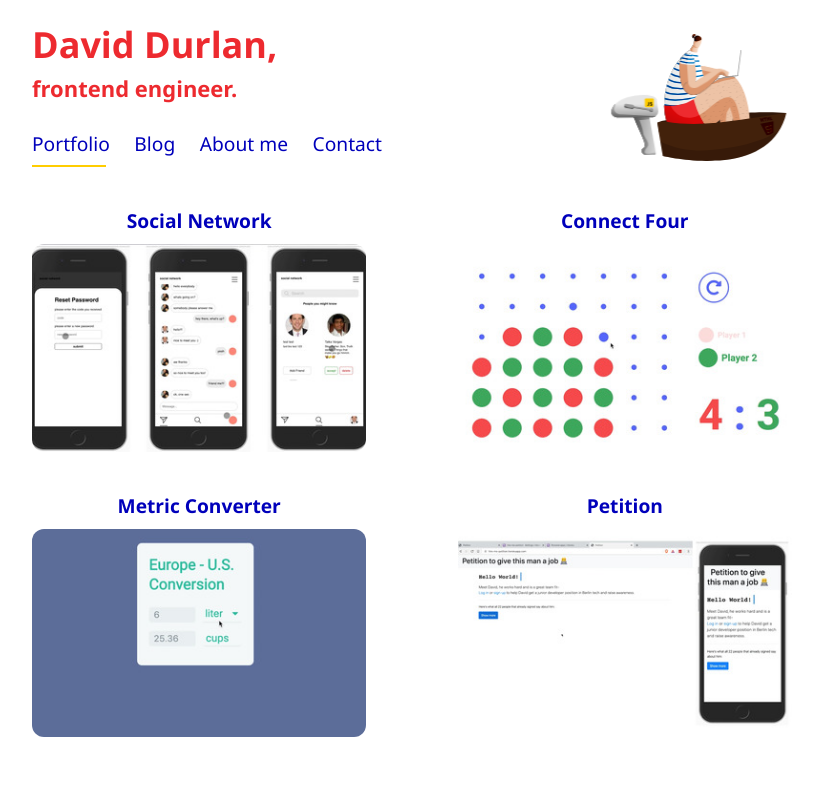
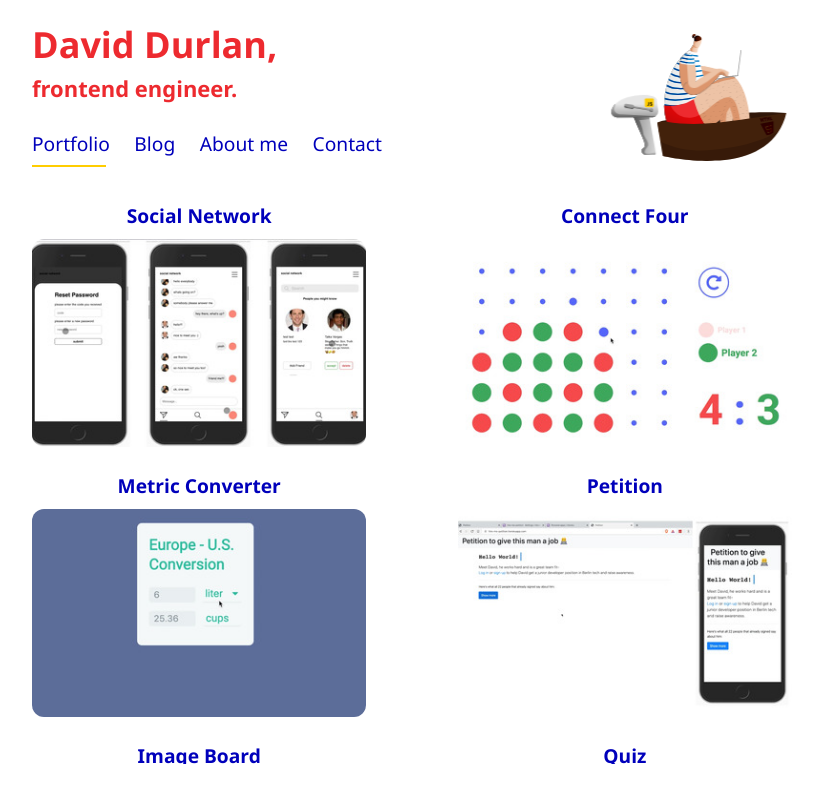
Before and after one commit to david-aurel/personal-website-old, a React (Create React App) app: page /portfolio in a window 1280 px wide. Shown: the whole page, without its empty margins (228-1047 px from the left). Built offline with nearby package versions, Linux system fonts and the light colour scheme.

Commit message:
fix navbar margin

```diff
--- a/src/App.css
+++ b/src/App.css
@@ -100,7 +100,7 @@ video {
 
 /* navbar */
 nav {
-    margin: 10px 0 15px 0;
+    margin: 10px 0 35px 0;
 }
 
 .navLinks {
@@ -112,7 +112,6 @@ nav {
     position: relative;
     overflow: hidden;
     padding-bottom: 10px;
-    margin-bottom: 10px;
     max-width: 350px;
 }
 .navLink a {
@@ -463,11 +462,11 @@ textarea::placeholder {
     }
 
     .portfolioNav a {
-        height: 230px;
+        height: 210px;
         min-width: 44%;
         max-width: 44%;
         border: none;
-        margin: 15px 0 40px 0;
+        margin-bottom: 60px;
         padding: 0;
     }
 
@@ -479,8 +478,6 @@ textarea::placeholder {
 @media (min-width: 350px) {
     .navLinks {
         font-size: 1.2rem;
-        padding-bottom: 10px;
-        margin-bottom: 10px;
     }
 }
 
```
